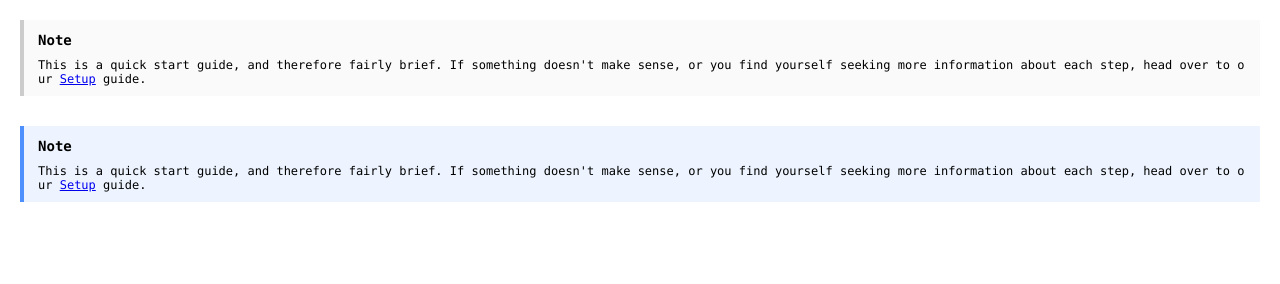
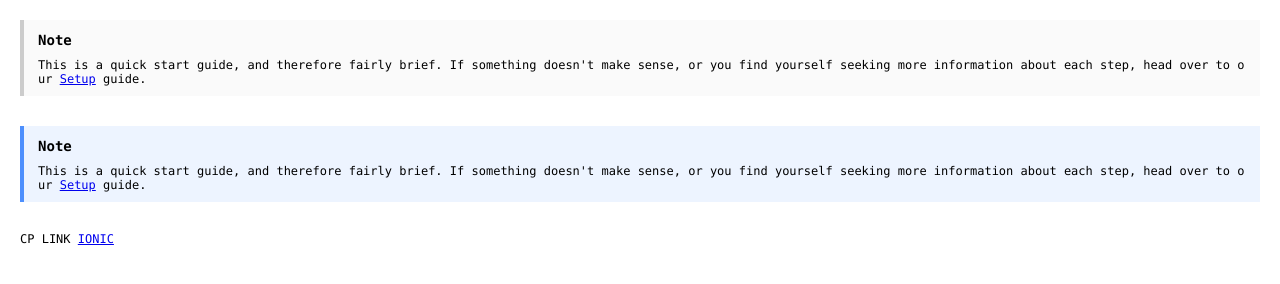
Before and after one commit to favrio/fav-theme, a plain HTML site: page index.html in a window 1280 px wide. Drawn offline with Linux system fonts and the light colour scheme.

Commit message:
add link

```diff
--- a/index.html
+++ b/index.html
@@ -29,5 +29,9 @@
 
 
 	</section>
+
+	<section>
+		CP LINK <a href="http://docs.ionic.io/docs/deploy-quick-start">IONIC</a>
+	</section>
 </body>
 </html>
```
